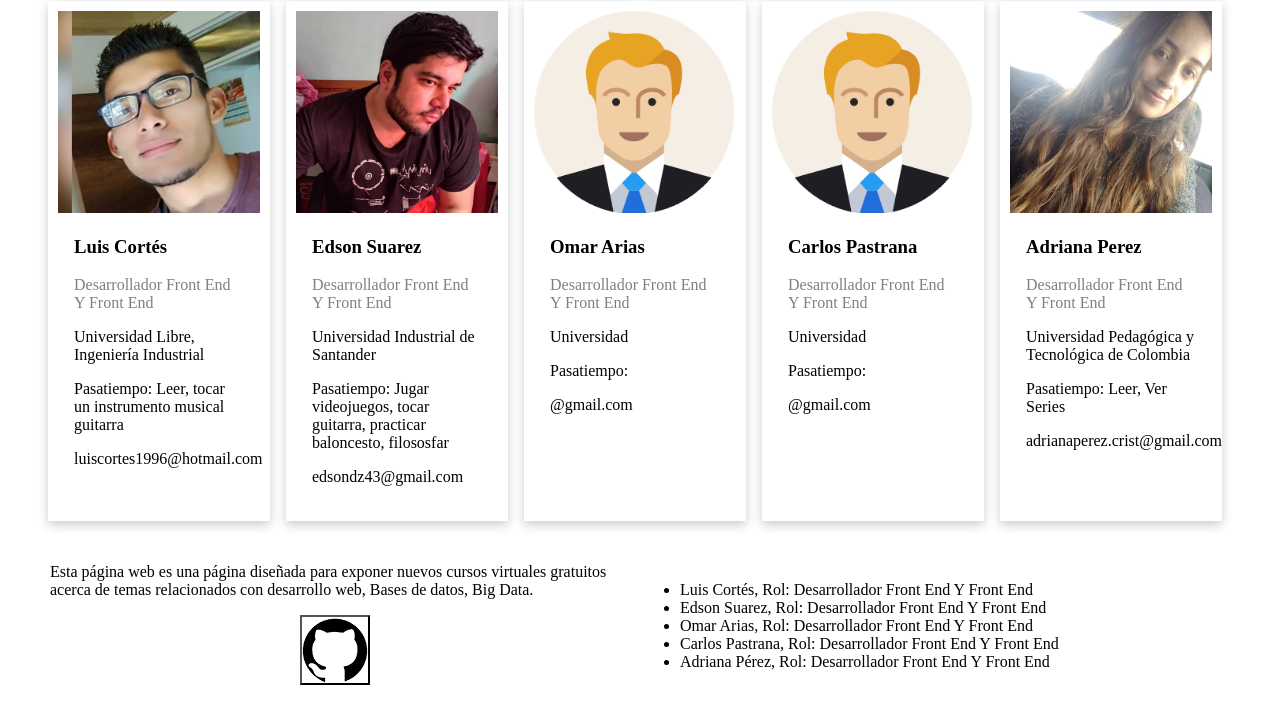
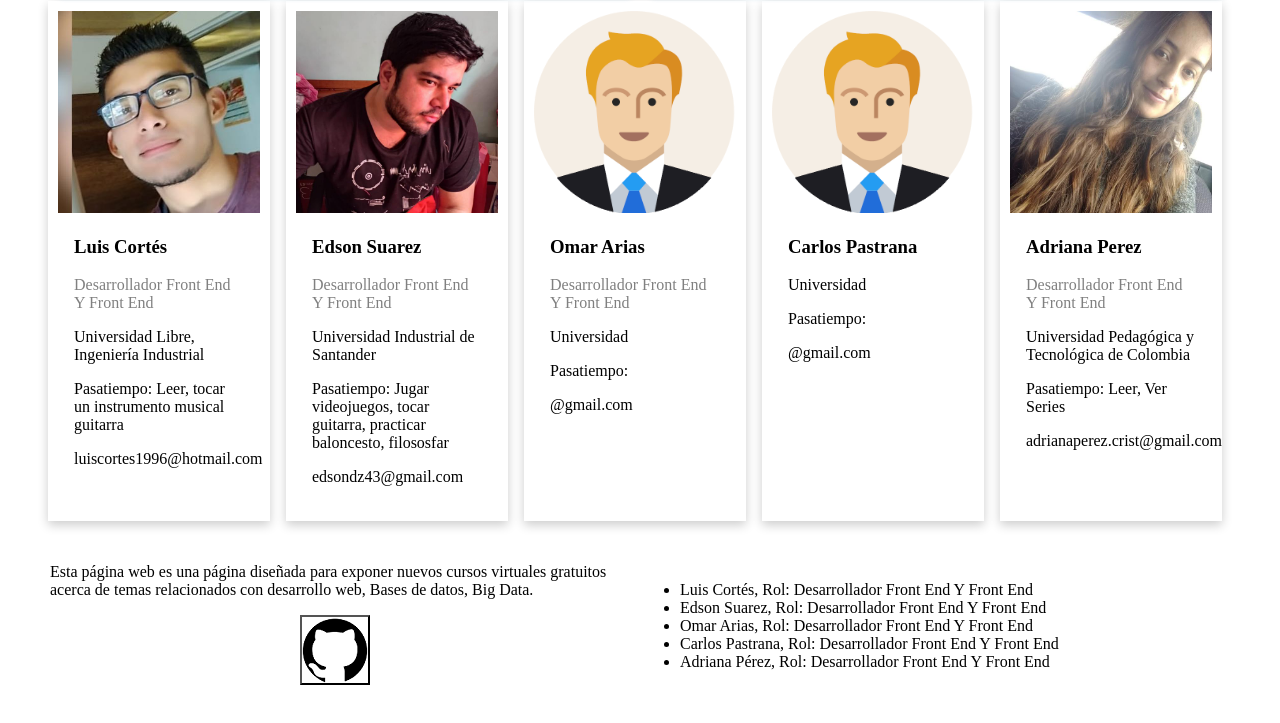
Before and after one commit to EdsonSuarez/semana-1-9, a website: page src/index.html in a window 1280 px wide. Shown: the part 820-1543 px from the top of the page. Drawn offline with Linux system fonts and the light colour scheme; a web font is replaced by a local one.

Commit message:
git brachcambios

```diff
--- a/src/index.html
+++ b/src/index.html
@@ -116,7 +116,6 @@
         <img src="images/usuario1.png" style="width:100%">
         <div class="container1">
           <h3>Carlos Pastrana</h3>
-          <p class="rol">Desarrollador Front End Y Front End</p>
           <p>Universidad </p>
           <p>Pasatiempo: </p>
           <p>@gmail.com</p>
```
